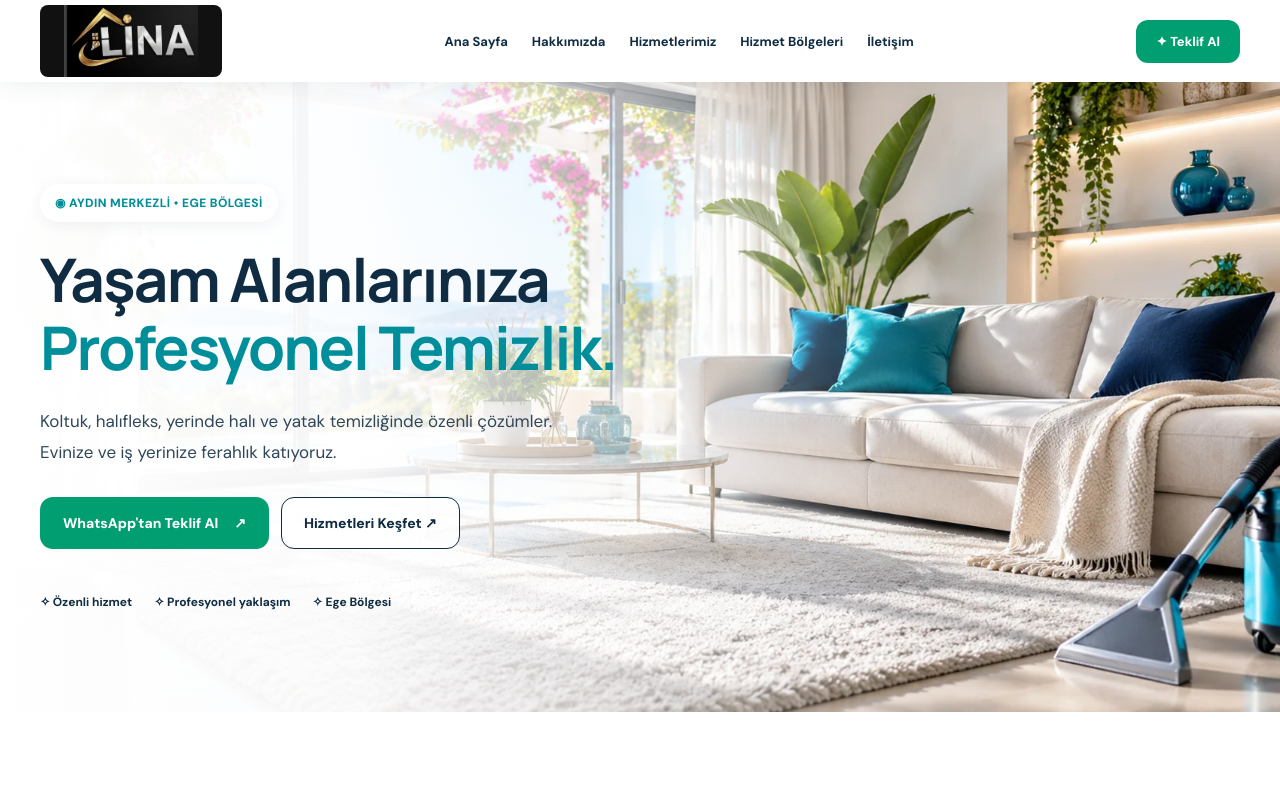
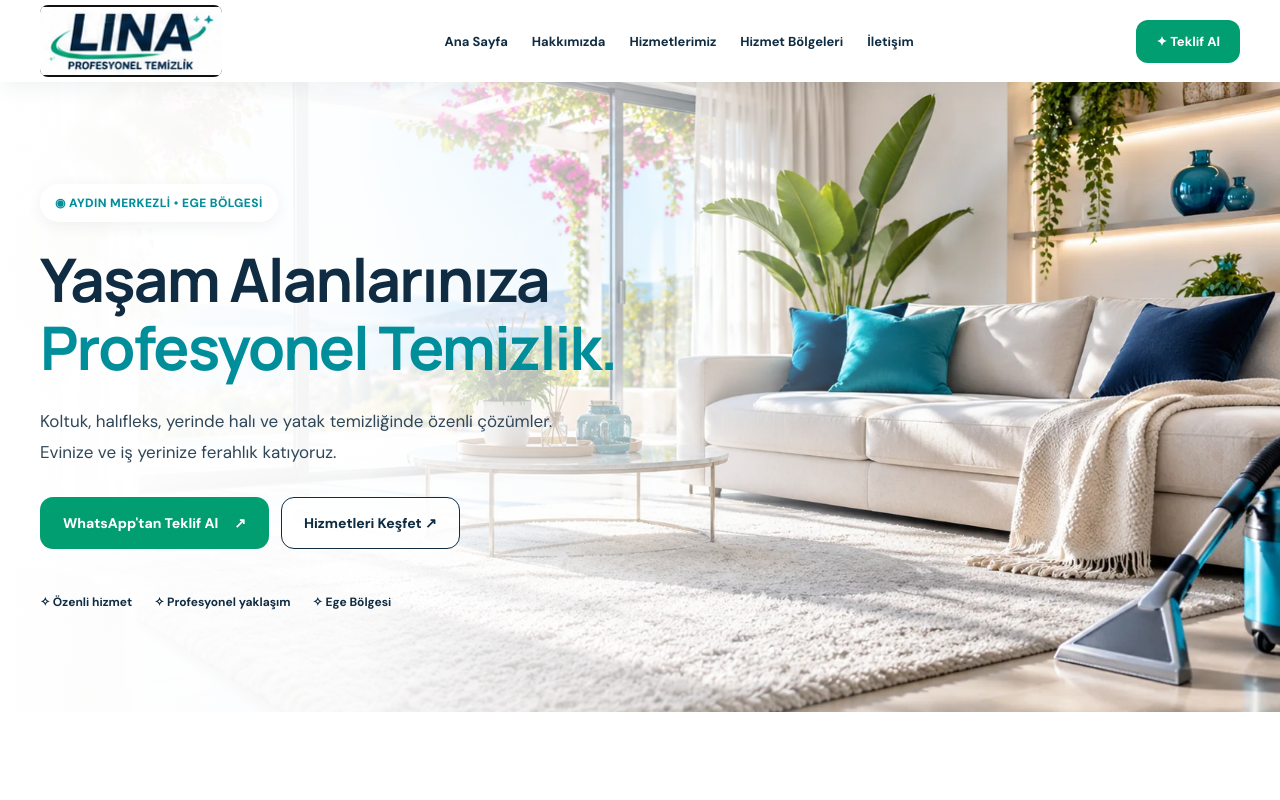
Before and after one commit to ozkvn10-cloud/lina-profesyonel-temizlik, a plain HTML site: page index.html in a window 1280 px wide. Shown: the top 800 px of the page. Drawn offline with Linux system fonts and the light colour scheme.

Commit message:
Use blue Lina logo in index.html

```diff
--- a/index.html
+++ b/index.html
@@ -1,5 +1,5 @@
 <!doctype html><html lang="tr"><head><meta charset="utf-8"><meta name="viewport" content="width=device-width, initial-scale=1"><meta name="theme-color" content="#0e2c43"><title>Lina Profesyonel Temizlik | Aydın Koltuk ve Halıfleks Temizliği</title><meta name="description" content="Lina Profesyonel Temizlik: Aydın merkezli koltuk yıkama, halıfleks, yerinde halı, yatak ve kurumsal döşeme temizliği. Ege Bölgesi için teklif alın."><link rel="icon" href="favicon.svg" type="image/svg+xml"><link rel="preconnect" href="https://fonts.googleapis.com"><link rel="preconnect" href="https://fonts.gstatic.com" crossorigin><link href="https://fonts.googleapis.com/css2?family=DM+Sans:wght@400;500;600;700;800&family=Manrope:wght@400;500;600;700;800&display=swap" rel="stylesheet"><link rel="stylesheet" href="style.css"></head><body>
-<header class="header"><div class="wrap nav"><a class="brand" href="#anasayfa" aria-label="Lina ana sayfa"><img class="logo-image" src="lina-logo.webp" alt="Lina logosu" width="180" height="96"></a><button class="hamburger" aria-label="Menüyü aç" aria-expanded="false" id="menuBtn">☰</button><nav id="menu"><a href="#anasayfa">Ana Sayfa</a><a href="#hakkimizda">Hakkımızda</a><a href="#hizmetler">Hizmetlerimiz</a><a href="#bolgeler">Hizmet Bölgeleri</a><a href="#iletisim">İletişim</a></nav><a class="nav-cta" href="#teklif">✦ Teklif Al</a></div></header>
+<header class="header"><div class="wrap nav"><a class="brand" href="#anasayfa" aria-label="Lina ana sayfa"><img class="logo-image" src="Lina_Mavi_Logo.png" alt="Lina logosu" width="180" height="96"></a><button class="hamburger" aria-label="Menüyü aç" aria-expanded="false" id="menuBtn">☰</button><nav id="menu"><a href="#anasayfa">Ana Sayfa</a><a href="#hakkimizda">Hakkımızda</a><a href="#hizmetler">Hizmetlerimiz</a><a href="#bolgeler">Hizmet Bölgeleri</a><a href="#iletisim">İletişim</a></nav><a class="nav-cta" href="#teklif">✦ Teklif Al</a></div></header>
 <main><section class="hero" id="anasayfa"><div class="hero-bg"></div><div class="wrap hero-inner"><div class="hero-copy"><div class="eyebrow">◉ AYDIN MERKEZLİ • EGE BÖLGESİ</div><h1>Yaşam Alanlarınıza <span>Profesyonel Temizlik.</span></h1><p>Koltuk, halıfleks, yerinde halı ve yatak temizliğinde özenli çözümler. Evinize ve iş yerinize ferahlık katıyoruz.</p><div class="actions"><a class="btn primary" href="https://wa.me/905388210913?text=Merhaba%20Lina%20Profesyonel%20Temizlik%2C%20fiyat%20teklifi%20almak%20istiyorum." target="_blank" rel="noopener noreferrer">WhatsApp'tan Teklif Al <span>↗</span></a><a class="btn secondary" href="#hizmetler">Hizmetleri Keşfet ↗</a></div><div class="hero-points"><span>✧ Özenli hizmet</span><span>✧ Profesyonel yaklaşım</span><span>✧ Ege Bölgesi</span></div></div></div></section>
 <section class="section services" id="hizmetler"><div class="wrap"><div class="section-heading"><span class="kicker">HİZMETLERİMİZ</span><h2>Her alana özel <em>temizlik çözümleri</em></h2><p>Evlerden ofislere, yaşam alanlarınız için titizlikle planlanan hizmetler.</p></div><div class="service-grid"><article class="service-card"><img src="koltuk.webp" alt="Profesyonel koltuk yıkama uygulaması"><div><span>01</span><h3>Koltuk Yıkama</h3><a href="#teklif" aria-label="Koltuk yıkama teklifi">↗</a></div></article><article class="service-card"><img src="hali.webp" alt="Halıfleks temizliği temsili görseli"><div><span>02</span><h3>Halıfleks Temizliği</h3><a href="#teklif" aria-label="Halıfleks teklifi">↗</a></div></article><article class="service-card"><img src="yerinde.webp" alt="Yerinde temizlik ekipmanı temsili görseli"><div><span>03</span><h3>Yerinde Halı Yıkama</h3><a href="#teklif" aria-label="Yerinde halı teklifi">↗</a></div></article><article class="service-card"><img src="yatak.webp" alt="Yatak yüzeyinin profesyonel temizliği"><div><span>04</span><h3>Yatak Temizliği</h3><a href="#teklif" aria-label="Yatak temizliği teklifi">↗</a></div></article></div><p class="demo-note">Görseller tanıtım amaçlıdır; gerçek müşteri çalışması olarak sunulmaz.</p></div></section>
 <section class="section about" id="hakkimizda"><div class="wrap about-grid"><div class="about-photo"><img src="koltuk.webp" loading="lazy" alt="Koltuk temizleme makinesiyle uygulama"></div><div><span class="kicker">LINA'YI TANIYIN</span><h2>Profesyonel teknoloji, <em>derinlemesine temizlik.</em></h2><p>Lina Profesyonel Temizlik olarak Aydın genelinde; ev, ofis, otel, restoran ve kafelerden cami halıları, sinema ve konferans salonlarına kadar her alanda yerinde buharlı hijyen ve yıkama hizmeti sunuyoruz. Koltuk, yatak, halıfleks, sandalye ve yer zemin döşemelerini yüksek ısılı buhar ve endüstriyel Kärcher teknolojisi ile derinlemesine arındırıyor, hızlı kuruma ve kusursuz hijyen sağlıyoruz.</p><div class="features" style="display:grid;gap:12px"><div><b>✦</b><span>Yüksek Isılı Buharlı Hijyen &amp; Yıkama</span></div><div><b>✦</b><span>Ev, Ofis, Otel, Restoran &amp; Salonlar</span></div><div><b>✦</b><span>Koltuk, Yatak, Halıfleks &amp; Zemin</span></div></div><a class="btn dark" href="#teklif">Teklif İsteyin ↗</a></div></div></section>
@@ -7,4 +7,4 @@
 <section class="section regions" id="bolgeler"><div class="wrap"><span class="kicker">HİZMET BÖLGELERİ</span><h2>Aydın'dan <em>Ege'ye</em></h2><p>Aydın merkezli hizmet planlaması. İl ve ilçelerde hizmet uygunluğu için bizimle iletişime geçin.</p><div class="chips"><span>Aydın</span><span>İzmir</span><span>Muğla</span><span>Denizli</span><span>Manisa</span><span>Uşak</span><span>Kütahya</span><span>Afyonkarahisar</span></div></div></section>
 <section class="section quote" id="teklif"><div class="wrap quote-grid"><div><span class="kicker light">BİZE ULAŞIN</span><h2>Temiz bir başlangıç için <em>bir mesaj yeter.</em></h2><p>Hizmetinizi seçin, size özel bir teklif mesajı hazırlayalım. Formu doldurun, WhatsApp üzerinden doğrudan fiyat teklifi isteyin.</p><div class="quote-deco">LINA ✦</div></div><form id="quoteForm"><label>Hizmet seçimi<select id="service" required><option value="">Hizmet seçiniz</option><option>Koltuk Yıkama</option><option>Halıfleks Temizliği</option><option>Yerinde Halı Yıkama</option><option>Yatak Temizliği</option><option>Diğer</option></select></label><label>İl<select id="city" required><option value="">İl seçiniz</option><option>Aydın</option><option>İzmir</option><option>Muğla</option><option>Denizli</option><option>Manisa</option><option>Uşak</option><option>Kütahya</option><option>Afyonkarahisar</option></select></label><label>Detaylar<textarea id="details" placeholder="Örn. 2 adet üçlü koltuk, Efeler/Aydın" rows="3"></textarea></label><button class="btn primary full" type="submit">WhatsApp’tan Teklif İste ↗</button><div class="result" id="result" hidden><strong>Hazırlanan mesaj</strong><p id="message"></p><button type="button" id="copyBtn" class="btn dark full">Mesajı Kopyala</button><small id="whatsappInfo">WhatsApp üzerinden Lina ile iletişime geçebilirsiniz.</small></div></form></div></section>
 <section class="section faq"><div class="wrap"><div class="section-heading"><span class="kicker">MERAK EDİLENLER</span><h2>Sıkça sorulan <em>sorular</em></h2></div><div class="faq-list"><details><summary>Hangi bölgelerde hizmet veriyorsunuz?</summary><p>Aydın merkezli hizmet planlamamız kapsamında Ege Bölgesi'ndeki talepleri değerlendiriyoruz. Konumunuza göre uygunluğu sorabilirsiniz.</p></details><details><summary>Fiyat teklifi nasıl alabilirim?</summary><p>Hizmet türünü, konumunuzu ve temizlenecek alanın ölçüsünü paylaşarak teklif talebi oluşturabilirsiniz.</p></details><details><summary>Koltuk temizliği ne kadar sürer?</summary><p>Süre koltuk sayısına, kumaş türüne ve alan koşullarına göre değişir. Detaylar görüşmede netleştirilir.</p></details></div></div></section>
-</main><footer id="iletisim"><div class="wrap footer-grid"><div><div class="brand footer-brand"><img class="logo-image" src="lina-logo.webp" alt="Lina logosu" width="180" height="96"></div><p>Yaşam alanlarınıza profesyonel dokunuş.<br>Aydın • Ege Bölgesi</p></div><div><h4>Hızlı Bağlantılar</h4><a href="#hizmetler">Hizmetlerimiz</a><a href="#hakkimizda">Hakkımızda</a><a href="#bolgeler">Hizmet Bölgeleri</a></div><div><h4>İletişim</h4><p>Aydın, Türkiye</p><a href="#teklif">Teklif talebi oluşturun ↗</a><p class="footnote">Telefon / WhatsApp: <a href="tel:+905388210913">+90 538 821 09 13</a></p></div></div><div class="wrap copyright">© <span id="year"></span> Lina Profesyonel Temizlik. Tüm hakları saklıdır. <span>Tanıtım / demo sitesi</span></div></footer><script src="script.js"></script></body></html>
+</main><footer id="iletisim"><div class="wrap footer-grid"><div><div class="brand footer-brand"><img class="logo-image" src="Lina_Mavi_Logo.png" alt="Lina logosu" width="180" height="96"></div><p>Yaşam alanlarınıza profesyonel dokunuş.<br>Aydın • Ege Bölgesi</p></div><div><h4>Hızlı Bağlantılar</h4><a href="#hizmetler">Hizmetlerimiz</a><a href="#hakkimizda">Hakkımızda</a><a href="#bolgeler">Hizmet Bölgeleri</a></div><div><h4>İletişim</h4><p>Aydın, Türkiye</p><a href="#teklif">Teklif talebi oluşturun ↗</a><p class="footnote">Telefon / WhatsApp: <a href="tel:+905388210913">+90 538 821 09 13</a></p></div></div><div class="wrap copyright">© <span id="year"></span> Lina Profesyonel Temizlik. Tüm hakları saklıdır. <span>Tanıtım / demo sitesi</span></div></footer><script src="script.js"></script></body></html>
```
